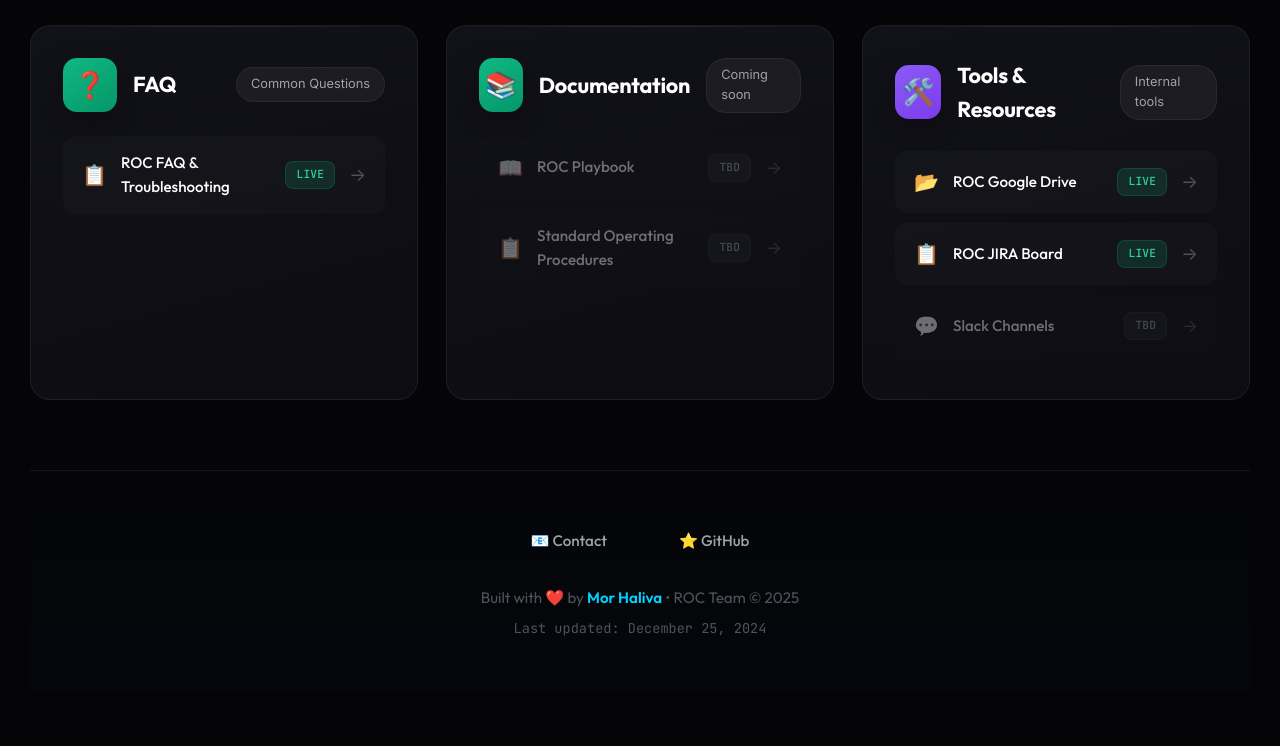
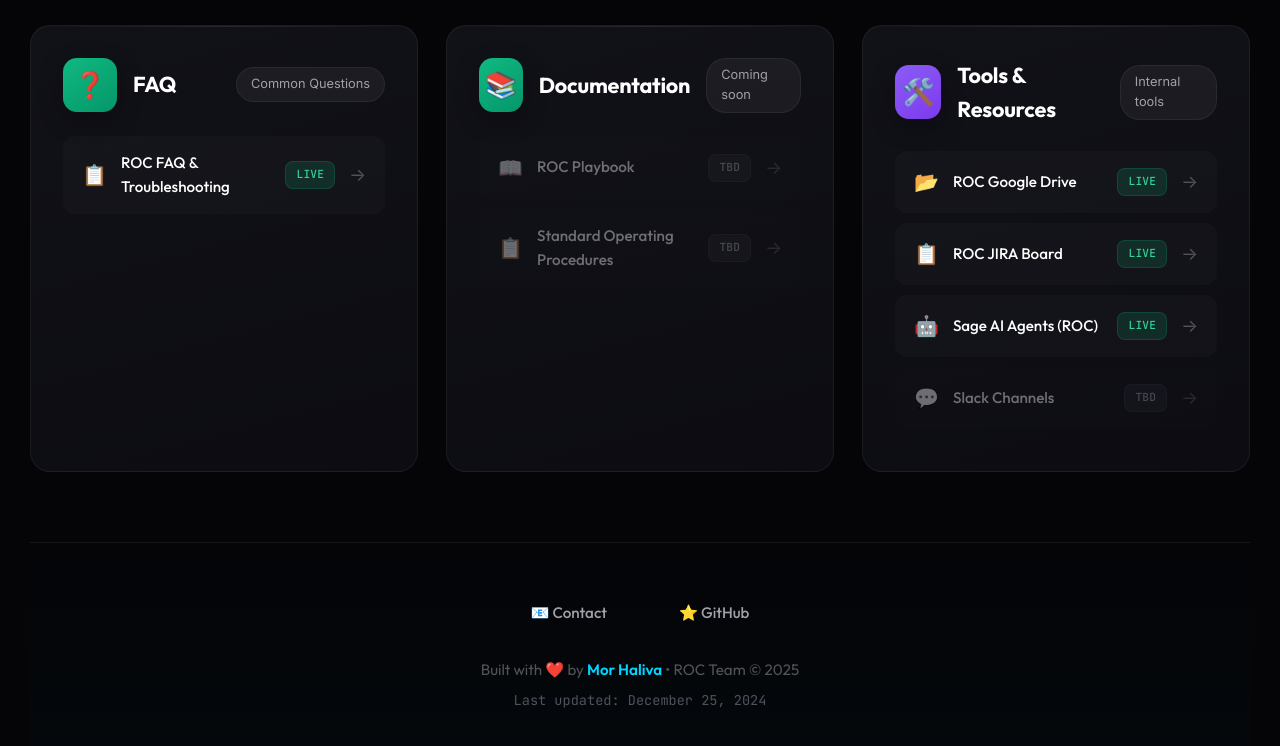
Before and after one commit to morhaliva/roc-dashboards, a plain HTML site: page knowledge-base.html in a window 1280 px wide. Shown: the part 1113-1859 px from the top of the page. Drawn offline with Linux system fonts and the light colour scheme.

Commit message:
🤖 Add Sage AI Agents link to Tools & Resources
- Links to Sage platform filtered for ROC agents
- Added to AI context for search

```diff
--- a/knowledge-base.html
+++ b/knowledge-base.html
@@ -757,6 +757,14 @@
                         </a>
                     </li>
                     <li class="resource-item">
+                        <a href="http://sage-stage.spd.svc.kube.taboolasyndication.com:8000/agents?search=ROC" class="resource-link" target="_blank">
+                            <span class="icon">🤖</span>
+                            <span class="name">Sage AI Agents (ROC)</span>
+                            <span class="resource-tag tag-live">LIVE</span>
+                            <span class="arrow">→</span>
+                        </a>
+                    </li>
+                    <li class="resource-item">
                         <a href="#" class="resource-link disabled">
                             <span class="icon">💬</span>
                             <span class="name">Slack Channels</span>
@@ -1299,7 +1307,8 @@ Alerts Directory: https://morhaliva.github.io/roc-dashboards/roc-alerts.html
 - FAQ: https://docs.google.com/spreadsheets/d/1-DKNY9F03j_BaJQV7fzZcTohbGhSbDvrM234po2_g4k/
 - JIRA: https://tbla.atlassian.net/jira/software/c/projects/PS/boards/1914
 - Google Drive: https://drive.google.com/drive/u/0/folders/0ANnoxsXc8YhXUk9PVA
-- Raven UI: https://raven.taboolasyndication.com/`;
+- Raven UI: https://raven.taboolasyndication.com/
+- Sage AI Agents: http://sage-stage.spd.svc.kube.taboolasyndication.com:8000/agents?search=ROC`;
 
     function toggleAIChat() {
         const panel = document.getElementById('aiChatPanel');
```
